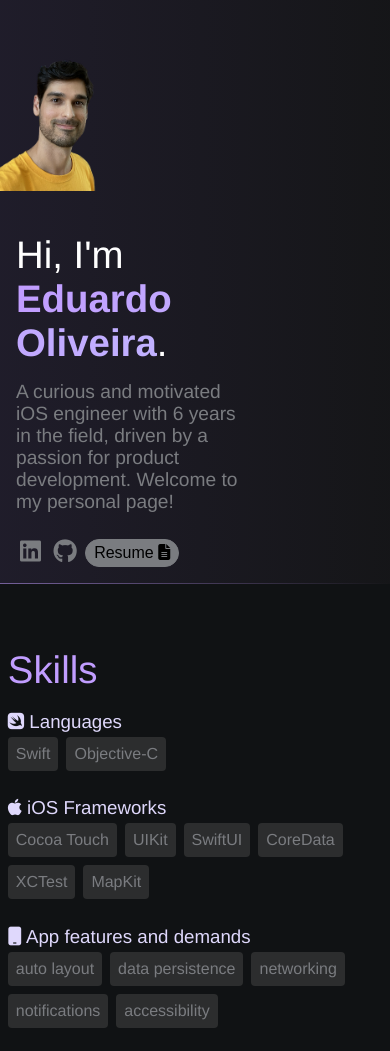
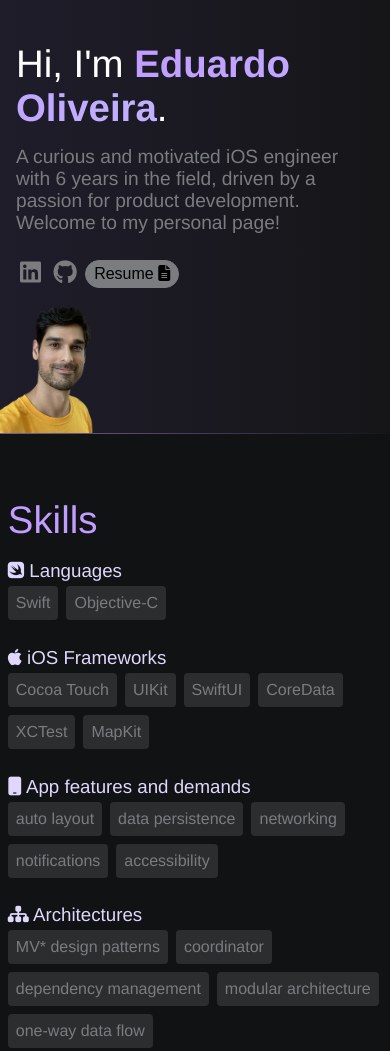
Before and after one commit to edumtto/edumtto.github.io, a plain HTML site: page index.html in a window 390 px wide. Shown: the top 1051 px of the page. Drawn offline with Linux system fonts and the light colour scheme.

Commit message:
Fix avatar position for small screens

```diff
--- a/index.html
+++ b/index.html
@@ -17,13 +17,14 @@
     <header>
         <div class="flex-container">
             <!-- Picture -->
-            <img id="avatar" class="flex-child" src="assets/img/isolated-profile.png"></img>
+            <img id="avatar" src="assets/img/avatar.png"></img>
             <!-- Hi, I'm ... -->
-            <div id="avatar-text" class="flex-child">
+            <div id="avatar-text">
                 <h1>Hi, I'm <b>Eduardo Oliveira</b>.</h1>
                 <p>A curious and motivated iOS engineer with 6 years in the field, driven by a passion for product
                     development. Welcome to my personal page! </p>
 
+                <div id="avatar-buttons">
                     <a href="https://www.linkedin.com/in/edumottaoliveira/"><i class="fab fa-linkedin"></i></a>
                     <a href="https://github.com/edumtto/"><i class="fab fa-github"></i></a>
 
@@ -32,8 +33,10 @@
                             Resume <i class="fa-solid fa-file-text"></i>
                         </a>
                     </button>
+                </div>
 
-                <br>
+
+                <!-- <br> -->
                 <!-- <div class="tag-1">
                     <i class="fa-solid fa-circle fa-sm"></i> Open to work
                 </div> -->
--- a/style.css
+++ b/style.css
@@ -88,9 +88,11 @@ header p {
 }
 
 #avatar {
-    max-width: 20%;
-    height: 20%;
+    max-width: 16%;
+    height: 16%;
     margin-top: auto;
+    padding-top: 84px;
+    padding-right: 4%;
 }
 
 #avatar-text {
@@ -210,14 +212,13 @@ button a {
 
 /* media queres */
 @media(max-width:780px) {
-
     #avatar {
-        max-width: 30%;
+        max-width: 24%;
+        margin-top: auto;
     }
 
     #avatar-text {
         max-width: 60%;
-        padding-top: 16px;
     }
 
     .default-container {
@@ -225,17 +226,22 @@ button a {
     }
 }
 
-/* @media only screen and (max-width: 600px) {
-    header {
-        padding-top: 5rem;
+@media(max-width: 500px) {
+    header .flex-container {
         flex-direction: column;
+        flex-flow: column-reverse;
     }
 
-    header .flex-container {
-        flex-direction: column;
+    #avatar {
+        max-width: 24%;
+        margin-top: 0;
+        padding-top: 0px;
+        padding-bottom: -32px;
+        display: inline;
     }
 
-    section {
-        margin: 16px;
+    #avatar-text {
+        max-width: 96%;
+        padding-top: 16px;
     }
-} */
+}
```
Also changed, not shown: assets/img/avatar-compressed-height.png (renamed from assets/img/isolated-profile.png), assets/img/avatar-compressed-width.png (added), assets/img/avatar.png (added), assets/selfie.jpg (deleted). Lines whose indentation alone changed are shown as unchanged.
